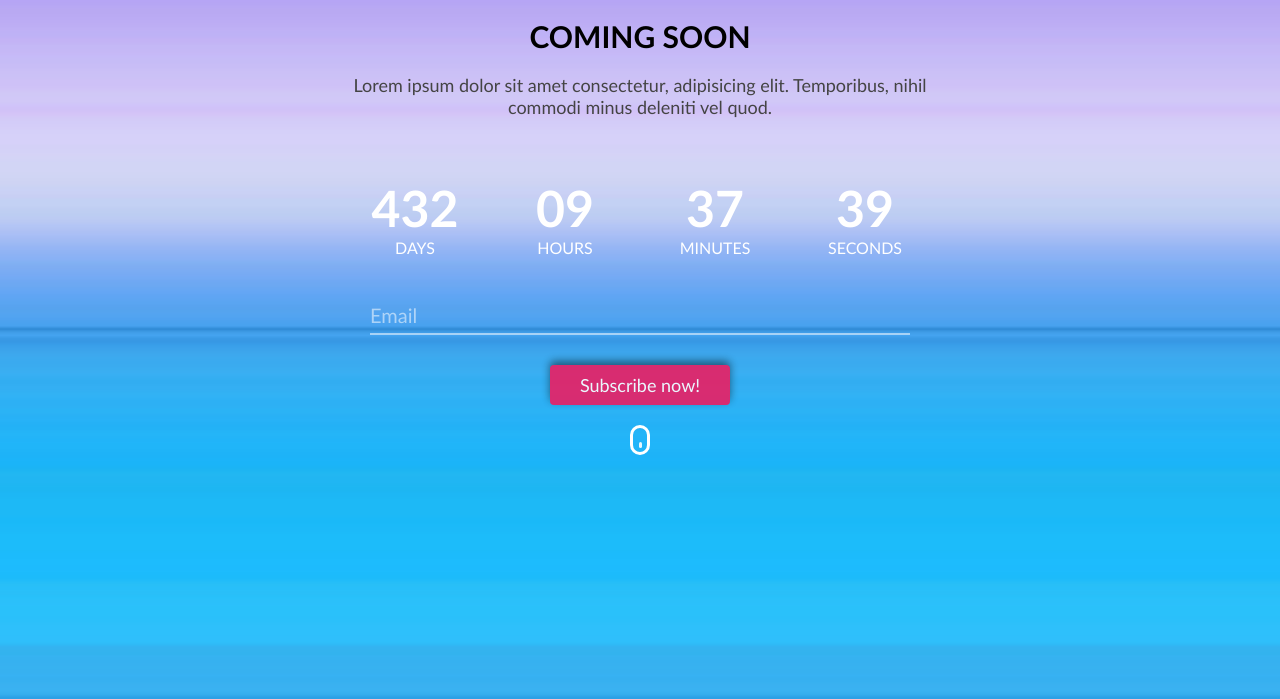
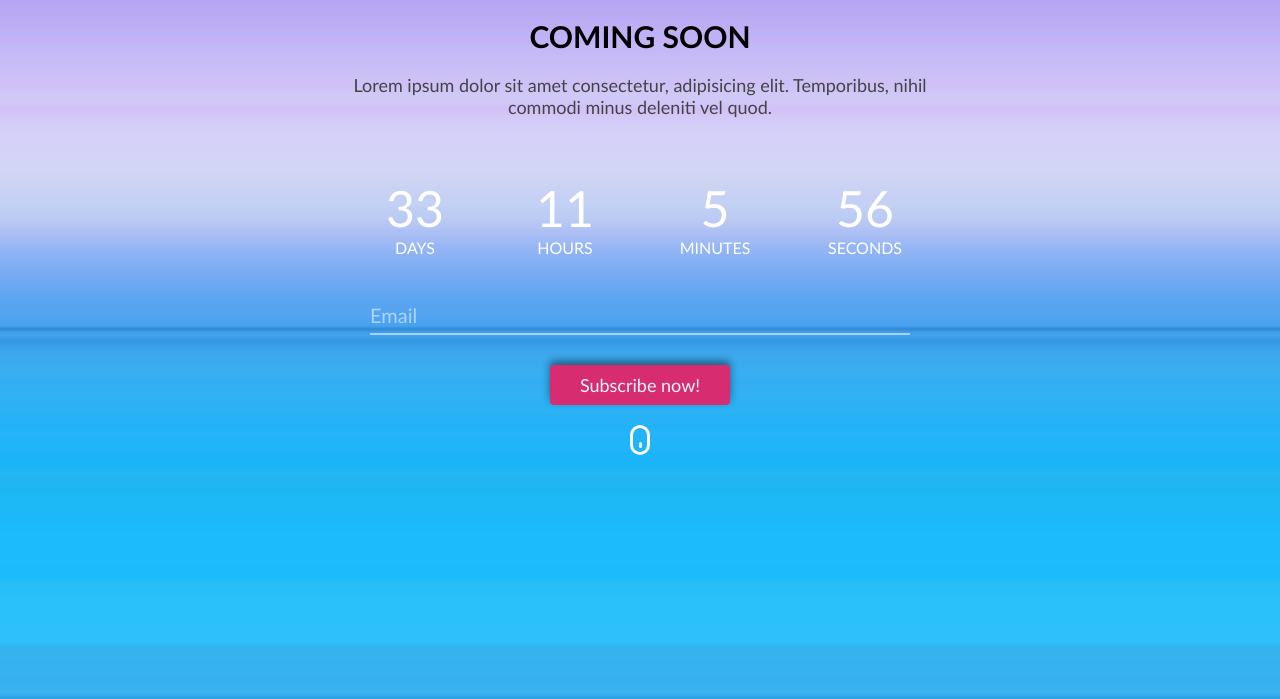
Before and after one commit to beatarynkevic/8-coming-soon, a plain HTML site: page index.html in a window 1280 px wide. Shown: the part 101-800 px from the top of the page. Drawn offline with Linux system fonts and the light colour scheme.

Commit message:
Clock rendering

```diff
--- a/css/clock.css
+++ b/css/clock.css
@@ -9,7 +9,7 @@
         text-transform: uppercase;
         color: #fff;
     }
-        .clock .time-box > h2 {
+        .clock .time-box > .time {
             font-size: 50px;
         }
 
@@ -18,7 +18,7 @@
         width: 50%;
         margin-bottom: var(--hero-space);
     }
-        .clock .time-box > h2 {
+        .clock .time-box > .time {
             margin: 0;
         }
 }
--- a/index.html
+++ b/index.html
@@ -29,24 +29,7 @@
             <h1>coming soon</h1>
             <p>Lorem ipsum dolor sit amet consectetur, adipisicing elit. Temporibus, nihil commodi minus deleniti vel
                 quod.</p>
-            <div class="clock">
-                <div class="time-box">
-                    <h2>432</h2>
-                    <span>Days</span>
-                </div>
-                <div class="time-box">
-                    <h2>09</h2>
-                    <span>Hours</span>
-                </div>
-                <div class="time-box">
-                    <h2>37</h2>
-                    <span>Minutes</span>
-                </div>
-                <div class="time-box">
-                    <h2>39</h2>
-                    <span>Seconds</span>
-                </div>
-            </div>
+            <div class="clock"></div>
             <form class="form">
                 <input type="email" placeholder="Email" required>
                 <!-- <input type="submit" value="Subscribe now!"> -->
--- /dev/null
+++ b/js/components/clock/renderClock.js
@@ -0,0 +1,80 @@
+// target data new year evening
+// 2021-01-01 00:00:00
+
+/**
+ * Generuoja statini laikrodi, kuris rodo kiek laiko liko iki artimiausiu Nauju metu
+ * @param {string} selector css taisykle, kaip rasti vieta, kur bus generuojamas laikrodzio HTML turinys
+ * @returns {boolean} Jeigu funkcija sekmingai ivykdo savo funkcionaluma, tai grazina `true`, priesingu atvieju - `false`.
+ */
+function renderClock(selector) {
+    if (typeof selector !== 'string') {
+        console.error('ERROR: selektorius turi buti tekstinio tipo');
+        return false;
+    }
+    if (selector == '') {
+        console.error('ERROR: selektorius negali buti tuscias tekstas');
+        return false;
+    }
+    const DOM = document.querySelector(selector);
+    if (!DOM) {
+        console.error('ERROR: nerasta vieta, kur sugeneruoti laikrodzio HTML turini');
+        return false;
+    }
+
+    //einamieji metai
+    const date = new Date();
+    const currentYear = date.getFullYear();
+
+    //naujakas = einamieji metai + 1(2020 + 1 = 2021)
+    const newYear = currentYear + 1;
+
+    //susikonstruojame pilna data: ${naujakas}-01-01 00:00:00
+    const newYearDate = `${newYear}-01-01 00:00:00`;
+    const newYearObject = new Date(newYearDate);
+    const newYearMiliseconds = newYearObject.getTime();
+
+    //einamasis laikas yyyy-mm-dd hh:mm:ss
+    const currentTimeMiliseconds = date.getTime();
+
+    //suskaiciuojame laiko skirtuma
+    const timLeft = newYearMiliseconds - currentTimeMiliseconds;
+    let secondsLeft = timLeft / 1000;
+
+
+
+    //is skirtumo apskaiciuojame likusias dienas, valandas, minutes ir sekundes
+
+    const days = Math.floor(secondsLeft / 60 / 60 / 24);
+    secondsLeft -= days * 60 * 60 * 24;
+
+    const hours = Math.floor(secondsLeft / 60 / 60);
+    secondsLeft -= hours * 60 * 60;
+
+    const minutes = Math.floor(secondsLeft / 60);
+
+    const seconds = Math.floor(secondsLeft - minutes * 60);
+
+
+
+    const HTML = `<div class="time-box">
+                    <div class="time">${days}</div>
+                    <span>Days</span>
+                </div>
+                <div class="time-box">
+                    <div class="time">${hours}</div>
+                    <span>Hours</span>
+                </div>
+                <div class="time-box">
+                    <div class="time">${minutes}</div>
+                    <span>Minutes</span>
+                </div>
+                <div class="time-box">
+                    <div class="time">${seconds}</div>
+                    <span>Seconds</span>
+                </div>`;
+
+    DOM.innerHTML = HTML;
+    return true;
+}
+
+export { renderClock }
--- a/js/main.js
+++ b/js/main.js
@@ -1,4 +1,7 @@
 import { renderSocials } from './components/socials/renderSocials.js'; //ikeliu funkcija
 import { socialsData } from './data/socialsData.js';           //ikeliu sarasa
+import { renderClock } from './components/clock/renderClock.js';
 
-renderSocials('footer > .row', socialsData);                  //funkcijai duodu duomeis
+renderSocials('footer > .row', socialsData);                 //funkcijai duodu duomeis
+
+renderClock('.clock');
```
